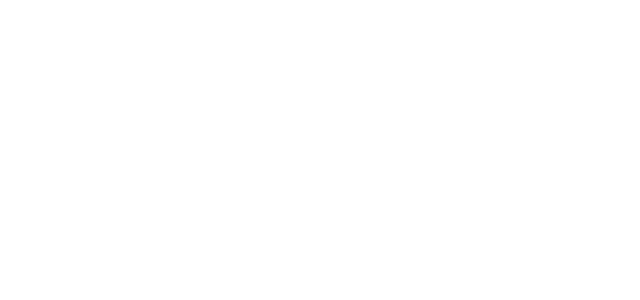
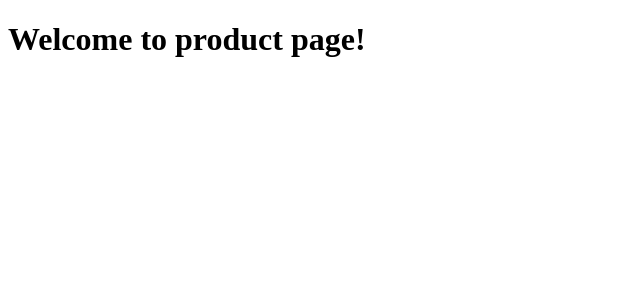
Before and after one commit to EetuLas/VersionControlAssignment, a React (Vite) app: page / in a window 1280 px wide. Shown: the top 300 px of the page, without its empty margins (0-640 px from the left). Built offline with nearby package versions, Linux system fonts and the light colour scheme.

Commit message:
Now i can see the header in browser

```diff
--- a/src/App.jsx
+++ b/src/App.jsx
@@ -1,10 +1,10 @@
 import React from "react"
-import productPage from './components/ComponentAssignment';
+import ProductPage from './components/ComponentAssignment';
 
 function App() {
   return (
     <div>
-      <productPage />
+      <ProductPage />
     </div>
   )
 }
--- a/src/components/ComponentAssignment.jsx
+++ b/src/components/ComponentAssignment.jsx
@@ -8,7 +8,7 @@
     );
   }
 
-function productPage() {
+function ProductPage() {
     return (
         <div>
             <Header />
@@ -16,4 +16,4 @@
     )
 }
 
-export default productPage;
+export default ProductPage;
```
